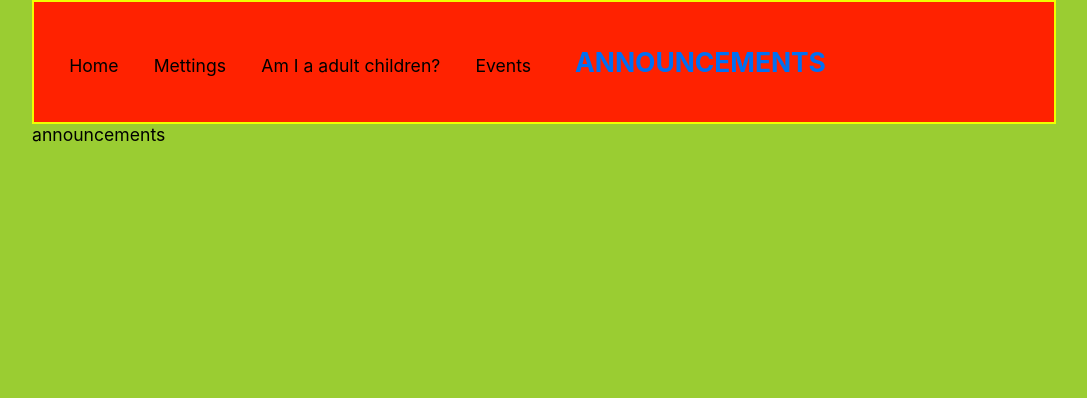
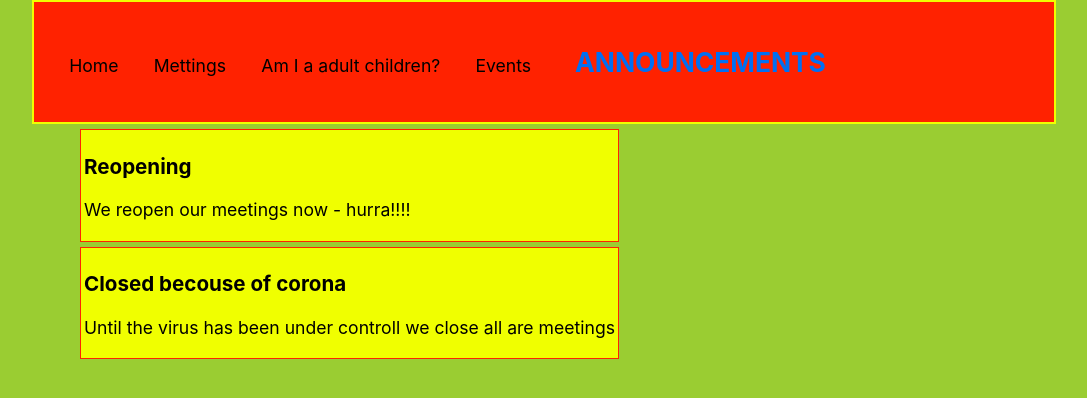
Before and after one commit to pedernyl/vbtNext, a Next.js app: page /announcements in a window 1280 px wide. Shown: the top 398 px of the page, without its empty margins (96-1183 px from the left). Built offline with nearby package versions, Linux system fonts and the light colour scheme.

Commit message:
before maps

```diff
--- /dev/null
+++ b/components/ListItem/ListItem.js
@@ -0,0 +1,11 @@
+import classes from './ListItem.module.css';
+
+
+const ListItem  = ({ nr, title, description }) => (
+    <div className={classes.ListItem} key={nr+'eventDiv'}>
+        <h3 key={nr+'event_title'}>{ title }</h3>
+        <p key={nr+'event_desc'}>{ description }</p>
+    </div>
+);
+
+export default ListItem;
--- /dev/null
+++ b/components/ListItem/ListItem.module.css
@@ -0,0 +1,7 @@
+.ListItem {
+    margin-top: 5px;
+    border: 1px solid #FF2200;;
+    background: #f0FF00;
+    padding: 3px;
+
+}
--- a/pages/announcements.js
+++ b/pages/announcements.js
@@ -1,9 +1,34 @@
 import Layout from '../components/Layout/Layout';
+import ListItem from '../components/ListItem/ListItem';
 
-export default function Announcements() {
+import classes from '../styles/Events.module.css';
+
+const announcementsArray = [
+    {
+        title: 'Reopening',
+        description: 'We reopen our meetings now - hurra!!!!'
+    },
+    {
+        title: 'Closed becouse of corona',
+        description: 'Until the virus has been under controll we close all are meetings'
+    }
+];
+
+let nr = 0;
+const listItems = [];
+announcementsArray.forEach((event) => {
+    listItems.push(
+        <ListItem nr={nr} title={event.title} description={event.description} />
+    );
+    nr++;
+});
+
+export default function announcements() {
     return (
-        <Layout title="Announcements" backButton={false}>
-         <div>announcements</div>
+        <Layout title="Announcements">
+            <div className={classes.Events}>
+                {listItems}
+            </div>
         </Layout>
     );
 }
--- a/styles/Events.module.css
+++ b/styles/Events.module.css
@@ -4,10 +4,3 @@
     float: left;
 
 }
-
-.Event {
-    margin-top: 5px;
-    border: 1px solid #FF2200;;
-    background: #f0FF00;
-    padding: 3px;
-}
```
Also changed, not shown: pages/events.js (+8 -14 lines), pages/meetings.js (+10 -3 lines), styles/Meetings.module.css (added, +13 -0 lines).
